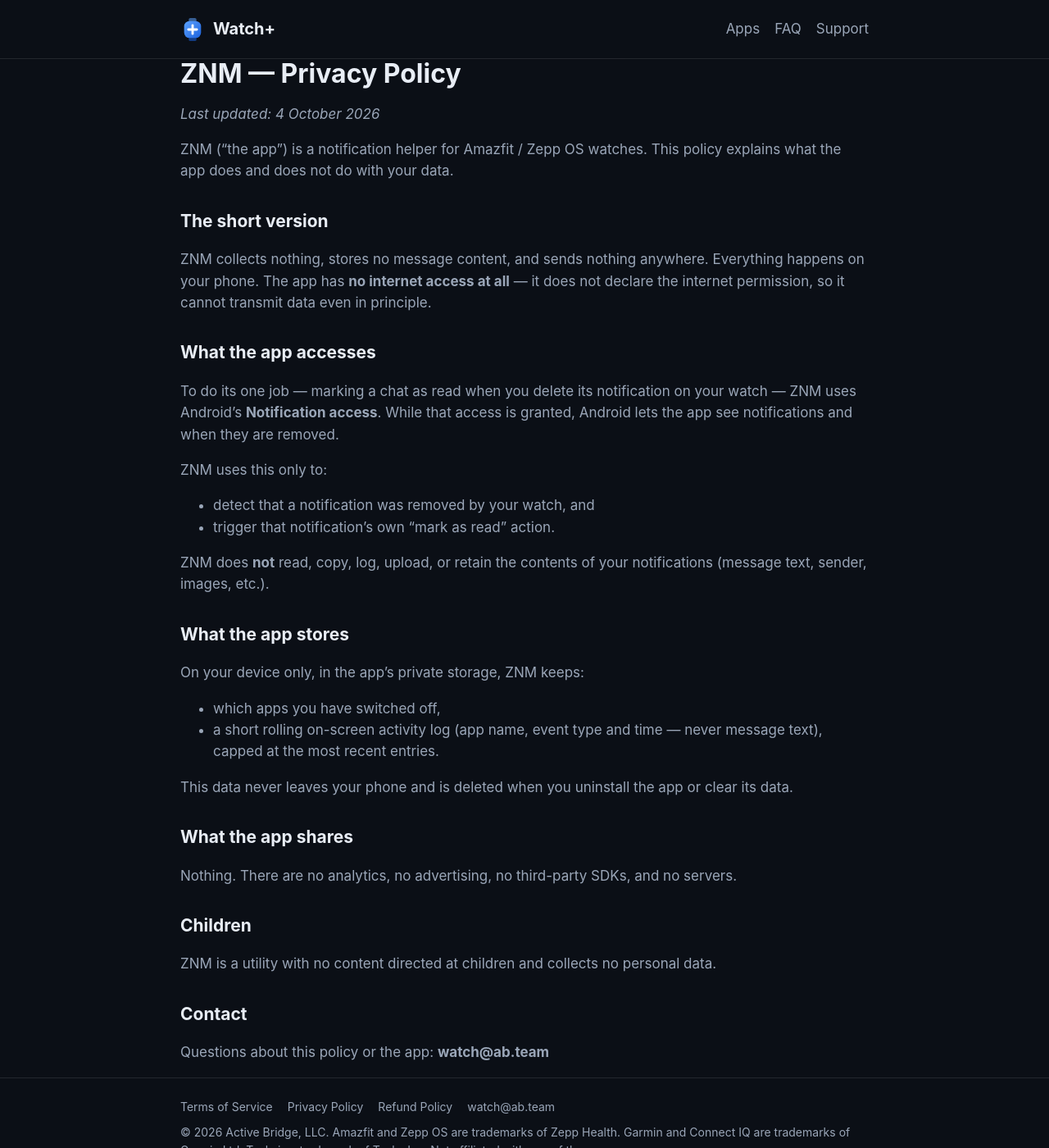
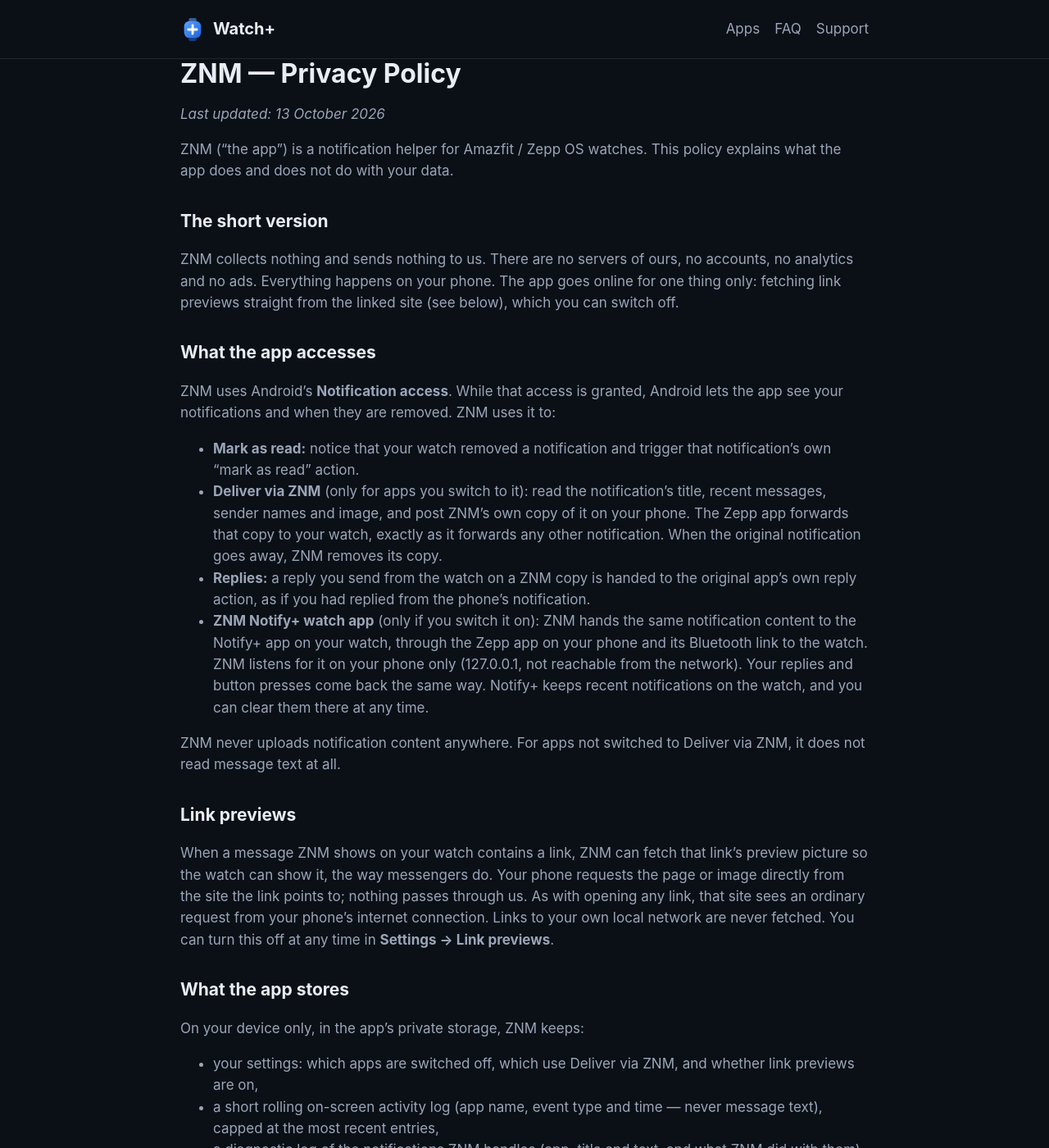
Before and after one commit to galulex/watchplus-site, a Jekyll site: the page built from znm/privacy.md, in a window 1280 px wide and 1400 px high. Shown: the whole window at 82% size. Built offline with Jekyll 4.4.1, drawn with Linux system fonts in a browser that asks for light colours; some of the changed text lies outside the part shown.

Commit message:
ZNM privacy: Notify+, Play purchases, link previews, diagnostic log
The page still said ZNM has no internet access. Synced with
~/znm/PRIVACY.md (13 October 2026).

Co-Authored-By: Claude Opus 5.5 <noreply@anthropic.com>

```diff
--- a/znm/privacy.md
+++ b/znm/privacy.md
@@ -1,51 +1,82 @@
 ---
 layout: default
 title: ZNM — Privacy Policy
-description: ZNM collects nothing, stores no message content and has no internet access. Everything happens on your phone.
+description: ZNM collects nothing and sends nothing to us. Everything happens on your phone; it goes online only to fetch link previews.
 permalink: /znm/privacy.html
 ---
 <div class="legal" markdown="1">
 # ZNM — Privacy Policy
 
-_Last updated: 4 October 2026_
+_Last updated: 13 October 2026_
 
 ZNM ("the app") is a notification helper for Amazfit / Zepp OS watches. This policy
 explains what the app does and does not do with your data.
 
 ## The short version
 
-ZNM collects nothing, stores no message content, and sends nothing anywhere. Everything
-happens on your phone. The app has **no internet access at all** — it does not declare the
-internet permission, so it cannot transmit data even in principle.
+ZNM collects nothing and sends nothing to us. There are no servers of ours, no accounts, no
+analytics and no ads. Everything happens on your phone. The app goes online for one thing only:
+fetching link previews straight from the linked site (see below), which you can switch off.
 
 ## What the app accesses
 
-To do its one job — marking a chat as read when you delete its notification on your
-watch — ZNM uses Android's **Notification access**. While that access is granted, Android
-lets the app see notifications and when they are removed.
+ZNM uses Android's **Notification access**. While that access is granted, Android lets the app
+see your notifications and when they are removed. ZNM uses it to:
 
-ZNM uses this only to:
+- **Mark as read:** notice that your watch removed a notification and trigger that
+  notification's own "mark as read" action.
+- **Deliver via ZNM** (only for apps you switch to it): read the notification's title, recent
+  messages, sender names and image, and post ZNM's own copy of it on your phone. The Zepp app
+  forwards that copy to your watch, exactly as it forwards any other notification. When the
+  original notification goes away, ZNM removes its copy.
+- **Replies:** a reply you send from the watch on a ZNM copy is handed to the original app's
+  own reply action, as if you had replied from the phone's notification.
+- **ZNM Notify+ watch app** (only if you switch it on): ZNM hands the same notification
+  content to the Notify+ app on your watch, through the Zepp app on your phone and its
+  Bluetooth link to the watch. ZNM listens for it on your phone only (127.0.0.1, not reachable
+  from the network). Your replies and button presses come back the same way. Notify+ keeps
+  recent notifications on the watch, and you can clear them there at any time.
 
-- detect that a notification was removed by your watch, and
-- trigger that notification's own "mark as read" action.
+ZNM never uploads notification content anywhere. For apps not switched to Deliver via ZNM, it
+does not read message text at all.
 
-ZNM does **not** read, copy, log, upload, or retain the contents of your notifications
-(message text, sender, images, etc.).
+## Link previews
+
+When a message ZNM shows on your watch contains a link, ZNM can fetch that link's preview
+picture so the watch can show it, the way messengers do. Your phone requests the page or image
+directly from the site the link points to; nothing passes through us. As with opening any
+link, that site sees an ordinary request from your phone's internet connection. Links to your
+own local network are never fetched. You can turn this off at any time in
+**Settings → Link previews**.
 
 ## What the app stores
 
 On your device only, in the app's private storage, ZNM keeps:
 
-- which apps you have switched off,
+- your settings: which apps are switched off, which use Deliver via ZNM, and whether link
+  previews are on,
 - a short rolling on-screen activity log (app name, event type and time — never message
-  text), capped at the most recent entries.
+  text), capped at the most recent entries,
+- a diagnostic log of the notifications ZNM handles (app, title and text, and what ZNM did with
+  them), capped at 512 KB with the oldest lines dropped. It never leaves your phone unless you
+  tap **Share log** and pick where to send it, for example to us when you report a problem,
+- while a ZNM copy is showing, a scaled-down copy of its picture, deleted as soon as the copy
+  is removed or replaced.
 
-This data never leaves your phone and is deleted when you uninstall the app or clear its
-data.
+The text of a ZNM copy lives in that notification only, like any other notification on your
+phone, and disappears with it. None of this data leaves your phone, it is excluded from
+backups, and it is deleted when you uninstall the app or clear its data.
+
+## Purchases
+
+ZNM Pro is bought through Google Play. Google handles the payment; ZNM only asks Google Play
+whether you own Pro. We never see your payment details.
 
 ## What the app shares
 
-Nothing. There are no analytics, no advertising, no third-party SDKs, and no servers.
+Nothing with us or any third party. There are no analytics, no advertising, no third-party
+SDKs, and no servers of ours. The only network requests are the link-preview fetches described
+above, made directly to the linked site.
 
 ## Children
 
```
